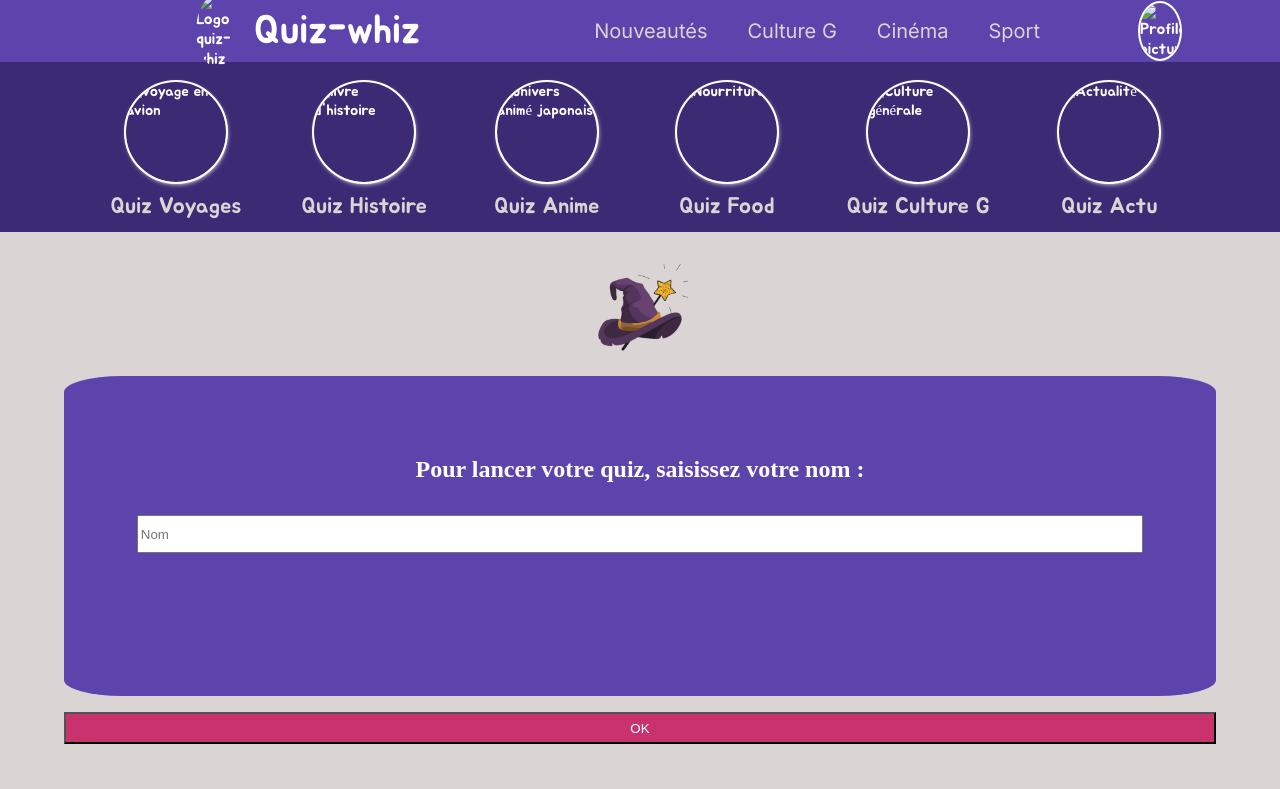
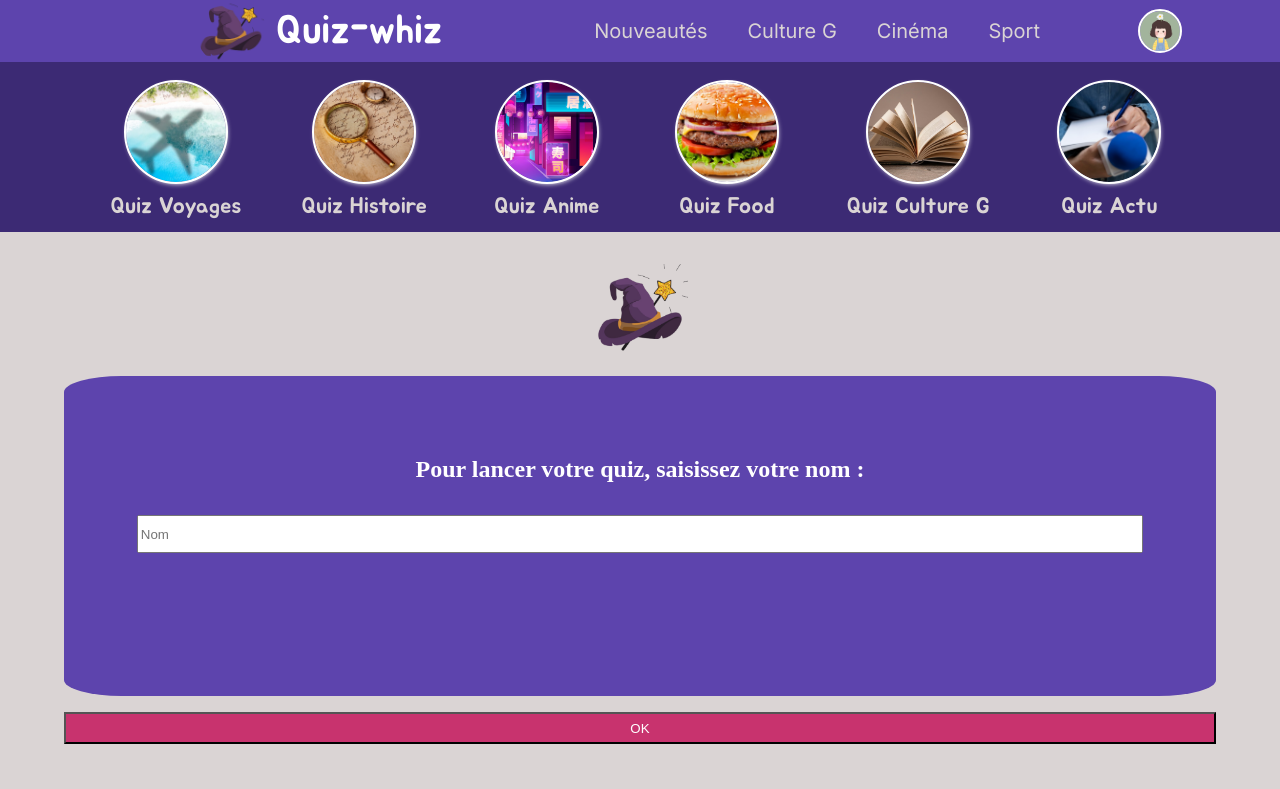
Before and after one commit to SPerrierPro/First-project, a plain HTML site: page index.html in a window 1280 px wide. Shown: the top 789 px of the page. Drawn offline with Linux system fonts and the light colour scheme.

Commit message:
Moved images to the correct file

```diff
--- a/index.html
+++ b/index.html
@@ -7,7 +7,7 @@
         content="Jeu de quiz interactif, Whiz-Quiz est la référence des quiz en ligne pour petits et grands.">
     <meta name="viewport" content="width=device-width, initial-scale=1.0">
     <link rel="stylesheet" href="style.css">
-    <link rel="icon" type="image/x-icon" href="/images/quizz.ico">
+    <link rel="icon" type="image/x-icon" href="/asset/images/quizz.ico">
     <title>Quiz-Whiz | Jeu de quiz en ligne</title>
 </head>
 
@@ -37,7 +37,7 @@
             <!-- LOGO ET NOM S'AFFICHE UNIQUEMENT SUR DESKTOP -->
 
 
-            <img class="logo" src="quizz.png" alt="Logo quiz-whiz" />
+            <img class="logo" src="/assets/images/quizz.png" alt="Logo quiz-whiz" />
 
             <div class="logonav">
                 <h1>Quiz-whiz</h1>
@@ -52,7 +52,7 @@
                 </div>
             </div>
 
-            <img src="profile.jpeg" alt="Profile picture" />
+            <img src="/assets/images/profile.jpeg" alt="Profile picture" />
         </section>
     </nav>
 
@@ -66,35 +66,35 @@
             <!-- CATEG-CONTAINER UTILISÉ AFIN DE GERER LES IMAGES EN PLUS EN DESKTOP-->
             <div class="categ-container">
                 <div class="categ">
-                    <img src="voyage.jpg" alt="voyage en avion" />
+                    <img src="/assets/images/voyage.jpg" alt="voyage en avion" />
                     <h2><a href="">Quiz Voyages</a></h2>
                 </div>
 
                 <div class="categ">
-                    <img src="histoire.jpg" alt="livre d'histoire" />
+                    <img src="/assets/images/histoire.jpg" alt="livre d'histoire" />
                     <h2><a href="">Quiz Histoire</a></h2>
                 </div>
 
 
                 <div class="categ">
-                    <img src="anime.jpg" alt="univers animé japonais" />
+                    <img src="/assets/images/anime.jpg" alt="univers animé japonais" />
                     <h2><a href="">Quiz Anime</a></h2>
 
                 </div>
 
                 <div class="categ-container">
                     <div class="categ2">
-                        <img src="food.jpg" alt="Nourriture" />
+                        <img src="/assets/images/food.jpg" alt="Nourriture" />
                         <h2><a href="">Quiz Food</a></h2>
                     </div>
 
                     <div class="categ2">
-                        <img src="culture.jpg" alt="Culture générale" />
+                        <img src="/assets/images/culture.jpg" alt="Culture générale" />
                         <h2><a href="">Quiz Culture G</a></h2>
                     </div>
 
                     <div class="categ2">
-                        <img src="actu.jpg" alt="Actualité" />
+                        <img src="/assets/images/actu.jpg" alt="Actualité" />
                         <h2><a href="">Quiz Actu</a></h2>
                     </div>
                 </div>
@@ -113,7 +113,7 @@
         d'autres dispositions vous paraissent plus évidentes ;)-->
         <article>
             <!--A organiser en flex column ?-->
-            <img alt="Logo Quiz-Whiz" src="assets/images/quizz.png" class="homepage-logo" class="homepage">
+            <img alt="Logo Quiz-Whiz" src="/assets/images/quizz.png" class="homepage-logo" class="homepage">
             <!--Les faire se toggle visible/invisible en fonction de la disposition de la page-->
             <h2 class="game">Question 1/14</h2>
             <div class="quiz-background"><!--= notre carré violet, column ?-->
@@ -157,7 +157,7 @@
                 <!-- div Class logo => since we only have the wiz hat as logo, this box links the .png img and the text
             (it's better to create a .png logo version with title included). -->
                 <div class="logo">
-                    <img src="assets/images/quizz.png" alt="Logo de Whiz-Quiz">
+                    <img src="/assets/images/quizz.png" alt="Logo de Whiz-Quiz">
                     <h2>Quiz-Whiz</h2>
                 </div>
                 <p>Découvrez notre site de quiz intéractifs !
@@ -167,11 +167,11 @@
             </div>
             <ul class="socialNetworks">
                 <li><a href="#Facebook">
-                        <img src="assets/images/facebook.png" alt="Facebook">
+                        <img src="/assets/images/facebook.png" alt="Facebook">
                     </a>
                 </li>
                 <li><a href="#Instagram">
-                        <img src="assets/images/instagram.png" alt="Instagram">
+                        <img src="/assets/images/instagram.png" alt="Instagram">
                     </a>
                 </li>
             </ul>
```
Also changed, not shown: assets/images/actu.jpg (renamed from Images/actu.jpg), assets/images/anime.jpg (renamed from Images/anime.jpg), assets/images/culture.jpg (renamed from Images/culture.jpg), assets/images/food.jpg (renamed from Images/food.jpg), assets/images/histoire.jpg (renamed from Images/histoire.jpg), assets/images/profile.jpeg (renamed from Images/profile.jpeg), assets/images/voyage.jpg (renamed from Images/voyage.jpg), 2 other files.
